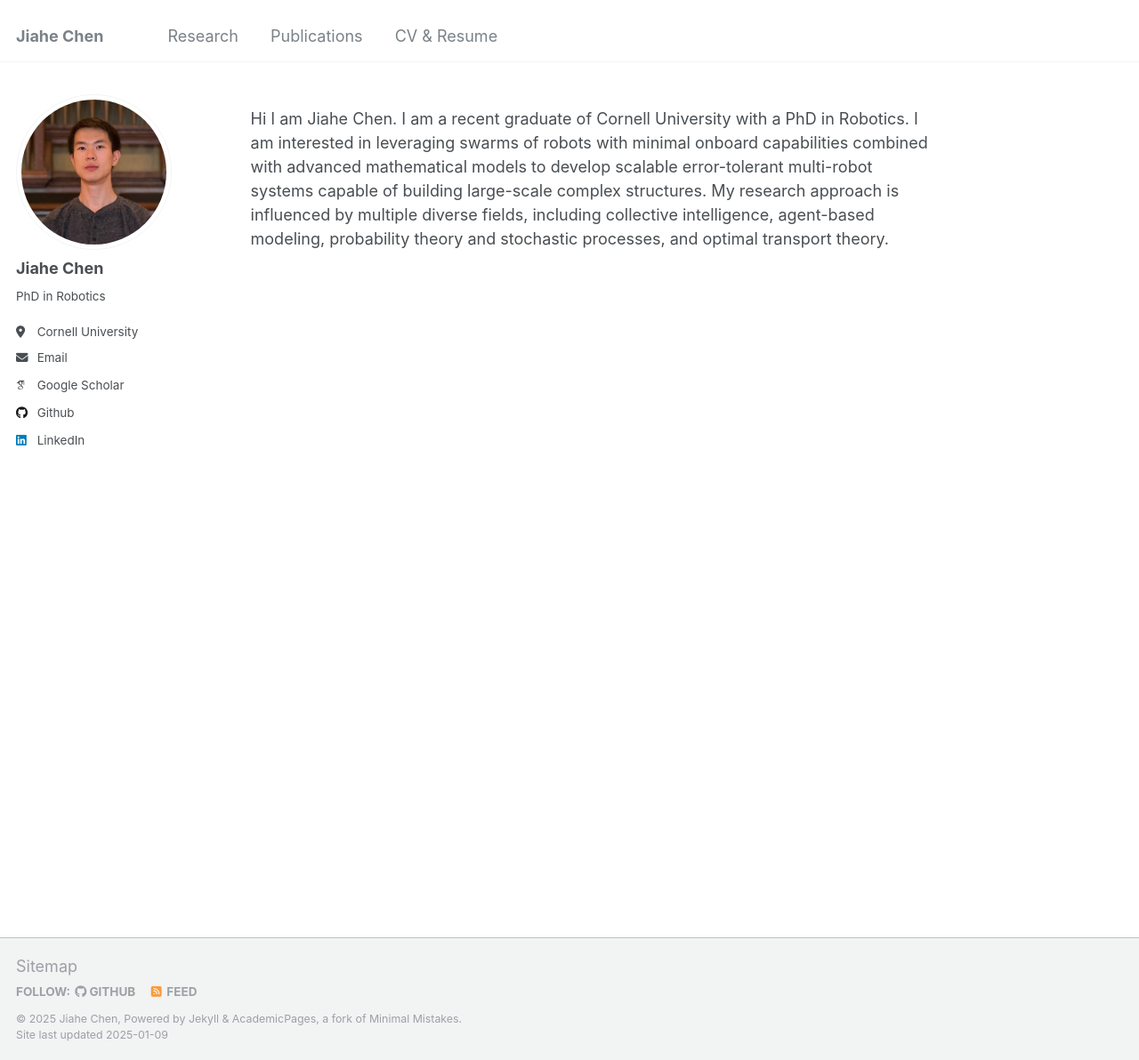
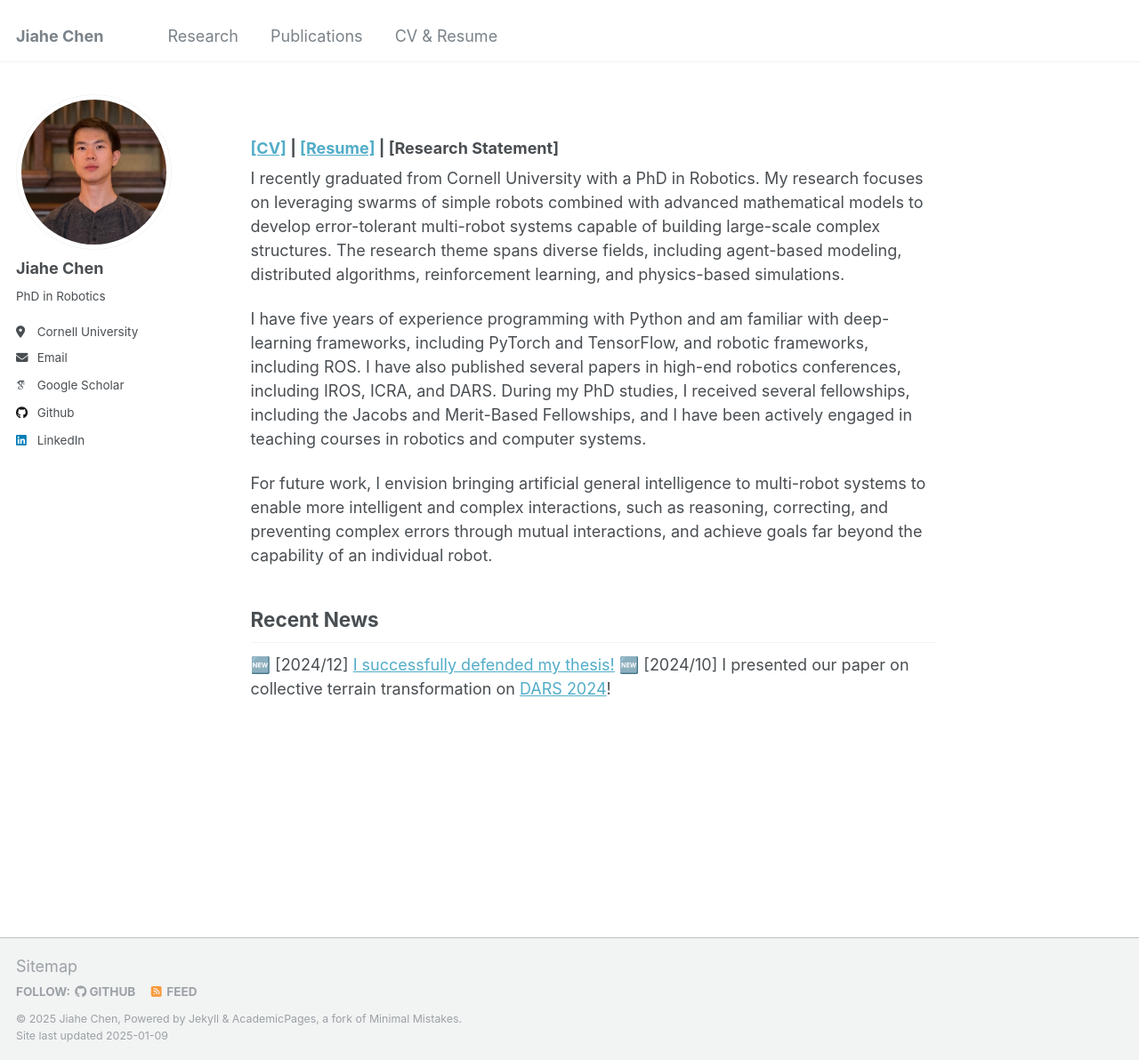
Before and after one commit to Ericland/Ericland.github.io, a Jekyll site: the page built from _pages/about.md, in a window 1280 px wide and 1192 px high. Shown: the whole window at 89% size. Built offline with Jekyll 4.4.1, drawn with Linux system fonts in a browser that asks for light colours; emoji names are drawn with the system emoji font; some web fonts are replaced.

Commit message:
Update about.md

```diff
--- a/_pages/about.md
+++ b/_pages/about.md
@@ -7,7 +7,14 @@ redirect_from:
   - /about.html
 ---
 
-Hi I am Jiahe Chen.
-I am a recent graduate of Cornell University with a PhD in Robotics.
-I am interested in leveraging swarms of robots with minimal onboard capabilities combined with advanced mathematical models to develop scalable error-tolerant multi-robot systems capable of building large-scale complex structures.
-My research approach is influenced by multiple diverse fields, including collective intelligence, agent-based modeling, probability theory and stochastic processes, and optimal transport theory.
+### [[CV]](https://ericland.github.io/files/cv.pdf) | [[Resume]](https://ericland.github.io/files/resume.pdf) | [Research Statement]
+
+I recently graduated from Cornell University with a PhD in Robotics. My research focuses on leveraging swarms of simple robots combined with advanced mathematical models to develop error-tolerant multi-robot systems capable of building large-scale complex structures. The research theme spans diverse fields, including agent-based modeling, distributed algorithms, reinforcement learning, and physics-based simulations.
+
+I have five years of experience programming with Python and am familiar with deep-learning frameworks, including PyTorch and TensorFlow, and robotic frameworks, including ROS. I have also published several papers in high-end robotics conferences, including IROS, ICRA, and DARS. During my PhD studies, I received several fellowships, including the Jacobs and Merit-Based Fellowships, and I have been actively engaged in teaching courses in robotics and computer systems.
+
+For future work, I envision bringing artificial general intelligence to multi-robot systems to enable more intelligent and complex interactions, such as reasoning, correcting, and preventing complex errors through mutual interactions, and achieve goals far beyond the capability of an individual robot.
+
+## Recent News
+:new: [2024/12] [I successfully defended my thesis!](https://cei.ece.cornell.edu/2024/12/10/jiahe-chens-defense/)
+:new: [2024/10] I presented our paper on collective terrain transformation on [DARS 2024](https://dars2024.engineering.cornell.edu/)!
```
